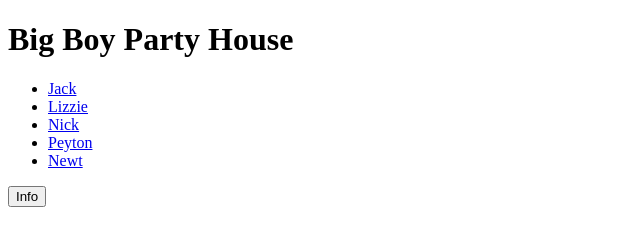
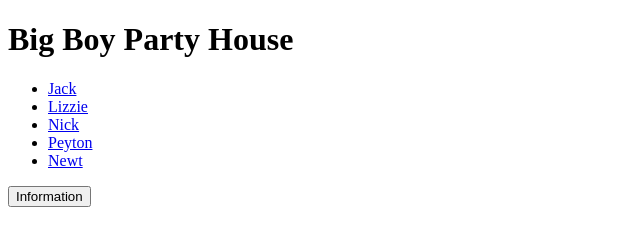
Before and after one commit to JackAtkerson/bigBoyPartyHouse, a plain HTML site: page index.html in a window 1280 px wide. Shown: the whole page, without its empty margins (0-640 px from the left). Drawn offline with Linux system fonts and the light colour scheme.

Commit message:
Updated info button

```diff
--- a/index.html
+++ b/index.html
@@ -31,7 +31,7 @@
     </header>
 
     <section>
-        <button>Info</button>
+        <button>Information</button>
     </section>
 </body>
 </html>
```
